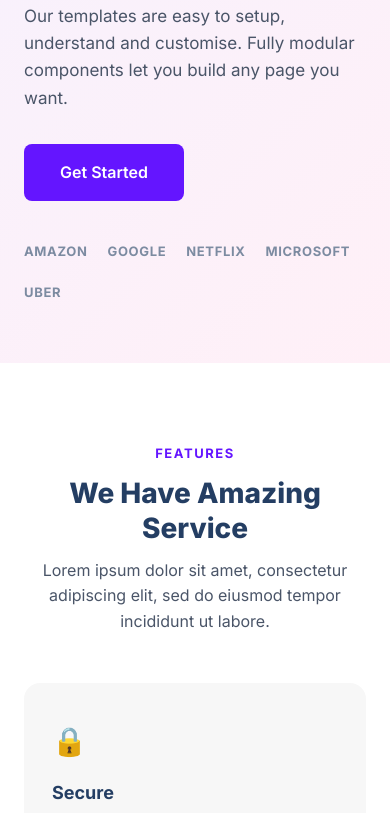
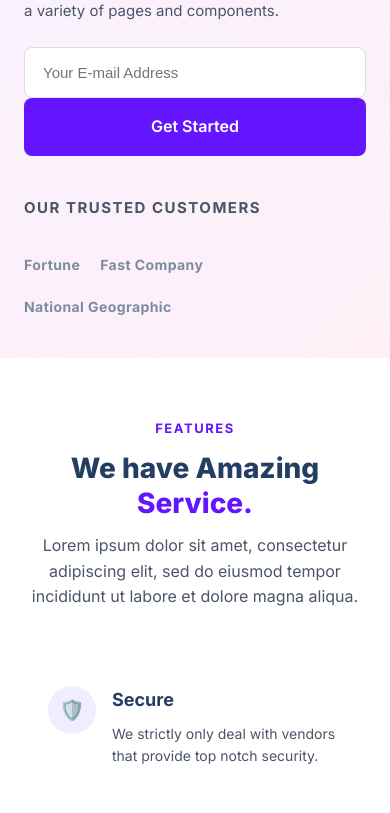
Before and after one commit to SydTheBuilder/Module-3-Final-Project_Build-Apply, a plain HTML site: page index.html in a window 390 px wide. Shown: the part 531-1344 px from the top of the page. Drawn offline with Linux system fonts and the light colour scheme.

Commit message:
made the page responsive for mobile

```diff
--- a/index.html
+++ b/index.html
@@ -30,15 +30,19 @@
     <section class="hero">
       <div class="container hero__inner">
         <div class="hero__text">
-          <h1>Beautiful React Templates for&nbsp;you</h1>
-          <p>Our templates are easy to setup, understand and customise. Fully modular components let you build any page you want.</p>
+          <h1>Beautiful React Templates <span class="hero__accent">for you.</span></h1>
+          <p>Our templates are easy to setup, understand and customize. Fully modular components with a variety of pages and components.</p>
+          <div class="hero__cta">
+            <input type="email" class="hero__email" placeholder="Your E-mail Address" />
             <a href="#" class="btn btn--lg">Get Started</a>
+          </div>
           <div class="hero__logos">
-            <span>Amazon</span>
-            <span>Google</span>
-            <span>Netflix</span>
-            <span>Microsoft</span>
-            <span>Uber</span>
+            <p class="hero__logos-label">OUR TRUSTED CUSTOMERS</p>
+            <div class="hero__logos-row">
+              <span>Fortune</span>
+              <span>Fast Company</span>
+              <span>National Geographic</span>
+            </div>
           </div>
         </div>
         <div class="hero__image">
@@ -60,38 +64,50 @@
     <section class="features">
       <div class="container">
         <p class="section__eyebrow">Features</p>
-        <h2>We Have Amazing Service</h2>
-        <p class="section__subtitle">Lorem ipsum dolor sit amet, consectetur adipiscing elit, sed do eiusmod tempor incididunt ut labore.</p>
+        <h2>We have Amazing <span class="hero__accent">Service.</span></h2>
+        <p class="section__subtitle">Lorem ipsum dolor sit amet, consectetur adipiscing elit, sed do eiusmod tempor incididunt ut labore et dolore magna aliqua.</p>
         <div class="features__grid">
           <div class="feature-card">
-            <div class="feature-card__icon">🔒</div>
+            <div class="feature-card__icon">🛡️</div>
+            <div class="feature-card__body">
               <h3>Secure</h3>
-            <p>Lorem ipsum donor sit amet disconvallis quis ante. Sit amet interdum lorem.</p>
+              <p>We strictly only deal with vendors that provide top notch security.</p>
+            </div>
           </div>
           <div class="feature-card">
-            <div class="feature-card__icon">🕐</div>
+            <div class="feature-card__icon">🔄</div>
+            <div class="feature-card__body">
               <h3>24/7 Support</h3>
-            <p>Lorem ipsum donor sit amet disconvallis quis ante. Sit amet interdum lorem.</p>
+              <p>Lorem ipsum donor amet siti ceali ut enim ad minim veniam, quis nostrud.</p>
+            </div>
           </div>
           <div class="feature-card">
             <div class="feature-card__icon">⚙️</div>
+            <div class="feature-card__body">
               <h3>Customizable</h3>
-            <p>Lorem ipsum donor sit amet disconvallis quis ante. Sit amet interdum lorem.</p>
+              <p>Lorem ipsum donor amet siti ceali ut enim ad minim veniam, quis nostrud.</p>
+            </div>
           </div>
           <div class="feature-card">
-            <div class="feature-card__icon">✅</div>
+            <div class="feature-card__icon">↕️</div>
+            <div class="feature-card__body">
               <h3>Reliable</h3>
-            <p>Lorem ipsum donor sit amet disconvallis quis ante. Sit amet interdum lorem.</p>
+              <p>Lorem ipsum donor amet siti ceali ut enim ad minim veniam, quis nostrud.</p>
+            </div>
           </div>
           <div class="feature-card">
             <div class="feature-card__icon">⚡</div>
+            <div class="feature-card__body">
               <h3>Fast</h3>
-            <p>Lorem ipsum donor sit amet disconvallis quis ante. Sit amet interdum lorem.</p>
+              <p>Lorem ipsum donor amet siti ceali ut enim ad minim veniam, quis nostrud.</p>
+            </div>
           </div>
           <div class="feature-card">
-            <div class="feature-card__icon">😊</div>
+            <div class="feature-card__icon">👤</div>
+            <div class="feature-card__body">
               <h3>Easy</h3>
-            <p>Lorem ipsum donor sit amet disconvallis quis ante. Sit amet interdum lorem.</p>
+              <p>Lorem ipsum donor amet siti ceali ut enim ad minim veniam, quis nostrud.</p>
+            </div>
           </div>
         </div>
       </div>
@@ -238,7 +254,7 @@
     <!-- CTA -->
     <section class="cta">
       <div class="container cta__inner">
-        <h2>Lets Try Our Service For Free</h2>
+        <h2>Developers all over the world are happily using Treact.</h2>
         <p>Lorem ipsum dolor sit amet, consectetur adipiscing elit, sed do eiusmod tempor incididunt ut labore.</p>
         <div class="cta__buttons">
           <a href="#" class="btn btn--lg btn--white">Get Started</a>
--- a/style.css
+++ b/style.css
@@ -190,9 +190,14 @@ section {
 
 .hero__inner {
   display: grid;
-  grid-template-columns: 1fr 1fr;
+  grid-template-columns: 40% 60%;
   gap: 60px;
   align-items: center;
+}
+
+.hero__text {
+  display: flex;
+  flex-direction: column;
 }
 
 .hero__text h1 {
@@ -203,26 +208,71 @@ section {
   margin-bottom: 20px;
 }
 
+.hero__accent {
+  color: var(--primary);
+}
+
 .hero__text p {
   font-size: 17px;
   color: var(--text-mid);
-  margin-bottom: 32px;
+  margin-bottom: 24px;
   max-width: 440px;
+}
+
+.hero__cta {
+  display: flex;
+  gap: 0;
+  margin-bottom: 0;
+}
+
+.hero__email {
+  flex: 1;
+  padding: 16px 18px;
+  font-size: 15px;
+  border: 1px solid #ddd;
+  border-right: none;
+  border-radius: var(--radius) 0 0 var(--radius);
+  outline: none;
+  color: var(--text-mid);
+}
+
+.hero__email:focus {
+  border-color: var(--primary);
+}
+
+.hero__cta .btn {
+  border-radius: 0 var(--radius) var(--radius) 0;
+  white-space: nowrap;
 }
 
 .hero__logos {
   display: flex;
-  gap: 20px;
+  flex-direction: column;
+  gap: 10px;
   margin-top: 40px;
-  flex-wrap: wrap;
 }
 
-.hero__logos span {
-  font-size: 13px;
+.hero__logos-label {
+  font-size: 11px;
   font-weight: 700;
   color: var(--text-light);
-  letter-spacing: 0.05em;
+  letter-spacing: 0.1em;
   text-transform: uppercase;
+  margin: 0;
+}
+
+.hero__logos-row {
+  display: flex;
+  gap: 20px;
+  flex-wrap: wrap;
+  align-items: center;
+}
+
+.hero__logos-row span {
+  font-size: 14px;
+  font-weight: 700;
+  color: var(--text-light);
+  letter-spacing: 0.03em;
 }
 
 /* Hero mockup illustration */
@@ -275,28 +325,40 @@ section {
 }
 
 .features__grid {
-  display: grid;
-  grid-template-columns: repeat(3, 1fr);
-  gap: 32px;
+  display: flex;
+  flex-wrap: wrap;
   margin-top: 48px;
 }
 
 .feature-card {
-  background: var(--bg-light);
+  display: flex;
+  width: calc(100% / 3);
+  gap: 16px;
+  align-items: flex-start;
+  padding: 28px 24px;
   border-radius: var(--radius-lg);
-  padding: 36px 28px;
   text-align: left;
-  transition: transform 0.2s, box-shadow 0.2s;
+  transition: box-shadow 0.2s;
 }
 
 .feature-card:hover {
-  transform: translateY(-4px);
-  box-shadow: 0 12px 32px rgba(100, 21, 255, 0.1);
+  box-shadow: 0 8px 24px rgba(100, 21, 255, 0.08);
 }
 
 .feature-card__icon {
-  font-size: 28px;
-  margin-bottom: 16px;
+  flex-shrink: 0;
+  width: 48px;
+  height: 48px;
+  border-radius: 50%;
+  background: #f0edff;
+  display: flex;
+  align-items: center;
+  justify-content: center;
+  font-size: 20px;
+}
+
+.feature-card__body {
+  flex: 1;
 }
 
 .feature-card h3 {
@@ -721,12 +783,13 @@ section {
   color: var(--white);
 }
 
-/* ── Responsive ── */
+/* ── Responsive: tablet / small laptop (≤900px) ── */
 @media (max-width: 900px) {
   .hero__inner,
   .quality__inner,
   .values__inner {
     grid-template-columns: 1fr;
+    gap: 40px;
   }
 
   .hero__image {
@@ -737,7 +800,14 @@ section {
     font-size: 38px;
   }
 
-  .features__grid,
+  .hero__text p {
+    max-width: 100%;
+  }
+
+  .feature-card {
+    width: calc(100% / 2);
+  }
+
   .steps__grid,
   .pricing__grid {
     grid-template-columns: 1fr 1fr;
@@ -749,37 +819,101 @@ section {
 
   .footer__inner {
     grid-template-columns: 1fr 1fr;
+    gap: 32px;
   }
 
   .values__mockup {
     display: none;
   }
+
+  .section__subtitle {
+    max-width: 100%;
+  }
 }
 
+/* ── Responsive: mobile phone (≤580px) ── */
 @media (max-width: 580px) {
+  section {
+    padding: 60px 0;
+  }
+
   section h2 {
     font-size: 28px;
+  }
+
+  .hero {
+    padding: 48px 0 40px;
   }
 
   .hero__text h1 {
     font-size: 30px;
   }
 
-  .features__grid,
+  .hero__text p {
+    font-size: 15px;
+  }
+
+  .hero__cta {
+    flex-direction: column;
+  }
+
+  .hero__email {
+    border-right: 1px solid #ddd;
+    border-radius: var(--radius);
+    width: 100%;
+  }
+
+  .hero__cta .btn {
+    border-radius: var(--radius);
+    text-align: center;
+  }
+
+  .feature-card {
+    width: 100%;
+  }
+
+  .quality__screenshots {
+    display: none;
+  }
+
   .steps__grid,
   .pricing__grid {
     grid-template-columns: 1fr;
   }
 
+  .testimonial-card {
+    padding: 28px 20px;
+  }
+
+  .testimonial-card__quote {
+    font-size: 15px;
+  }
+
+  .cta__inner h2 {
+    font-size: 26px;
+  }
+
+  .cta__buttons {
+    flex-direction: column;
+    align-items: center;
+  }
+
+  .cta__buttons .btn {
+    width: 100%;
+    max-width: 320px;
+    text-align: center;
+  }
+
   .footer__inner {
     grid-template-columns: 1fr;
+    gap: 28px;
   }
 
   .nav__links a:not(.btn):not(.nav__login) {
     display: none;
   }
 
-  .cta__inner h2 {
-    font-size: 28px;
+  .nav__login {
+    display: none;
   }
 }
```
Lines whose indentation alone changed are shown as unchanged.
